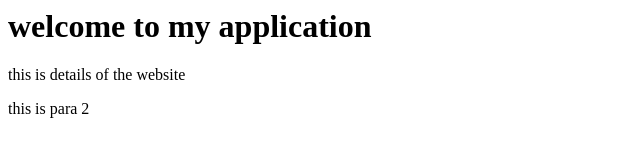
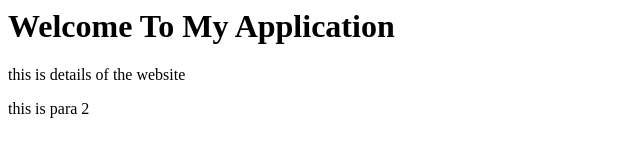
Before and after one commit to Amrutasadhu19/wonder-project, a plain HTML site: page index.html in a window 1280 px wide. Shown: the whole page, without its empty margins (0-640 px from the left). Drawn offline with Linux system fonts and the light colour scheme.

Commit message:
updated heading

```diff
--- a/index.html
+++ b/index.html
@@ -1,7 +1,7 @@
 
 <html>
 <body>
-	<h1>welcome to my application</h1>
+	<h1>Welcome To My Application</h1>
 
 	<p>this is details of the website</p>
 	<p> this is para 2</p>
```
